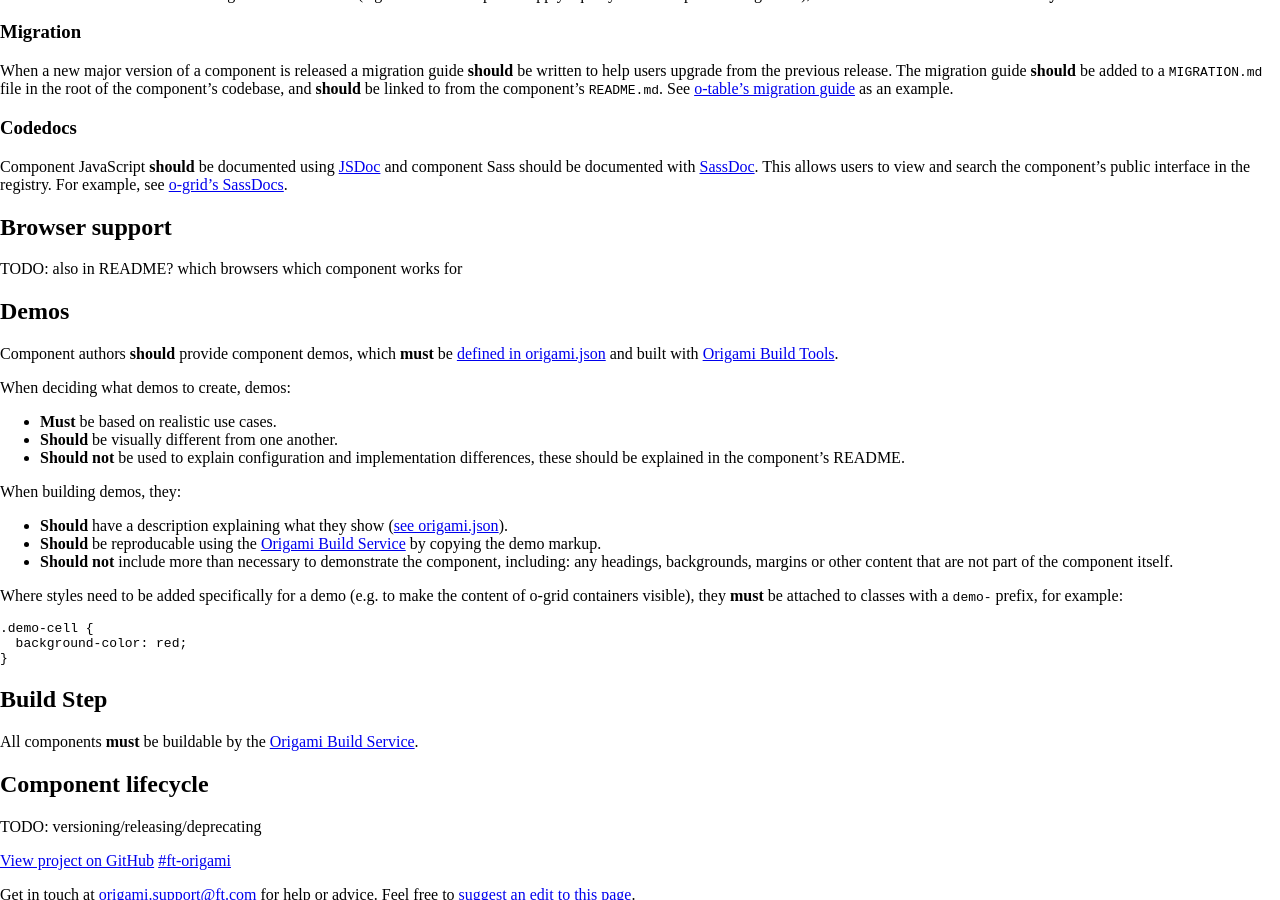
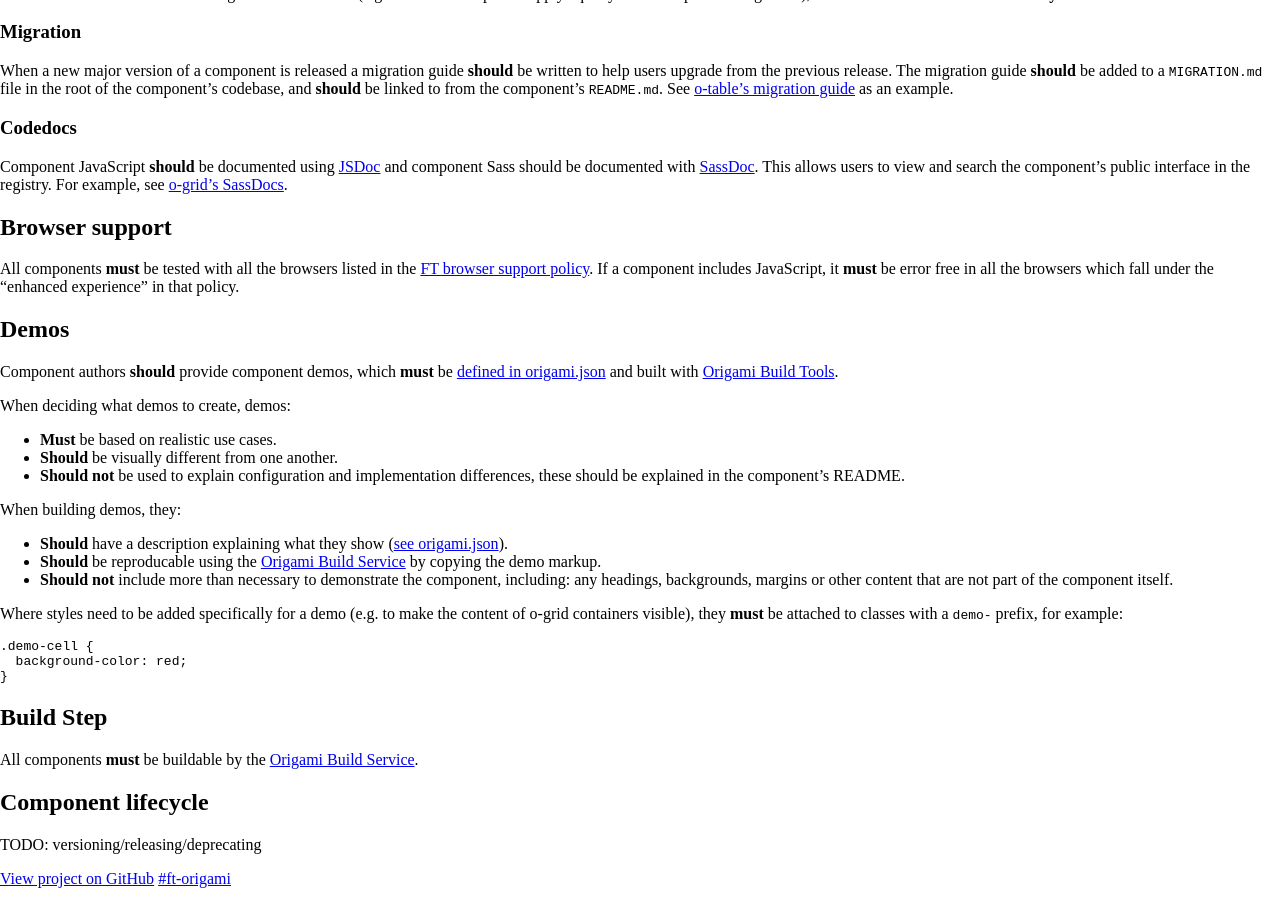
Before and after one commit to Financial-Times/origami-website, a Jekyll site: the page built from _specification-v1/components.md, in a window 1280 px wide and 900 px high, scrolled down 4663 px. Built offline with Jekyll 4.4.1, drawn with Linux system fonts in a browser that asks for light colours; a style sheet for code colours, icons or effects is not loaded.

Commit message:
Add browser support to the component spec. (#81)

```diff
--- a/_specification-v1/components.md
+++ b/_specification-v1/components.md
@@ -255,8 +255,7 @@ Component JavaScript **should** be documented using [JSDoc](http://usejsdoc.org/
 
 ## Browser support
 
-TODO: also in README? which browsers which component works for
-
+All components **must** be tested with all the browsers listed in the [FT browser support policy](/docs/components/compatibility/#browser-support). If a component includes JavaScript, it **must** be error free in all the browsers which fall under the "enhanced experience" in that policy.
 
 ## Demos
 
```
